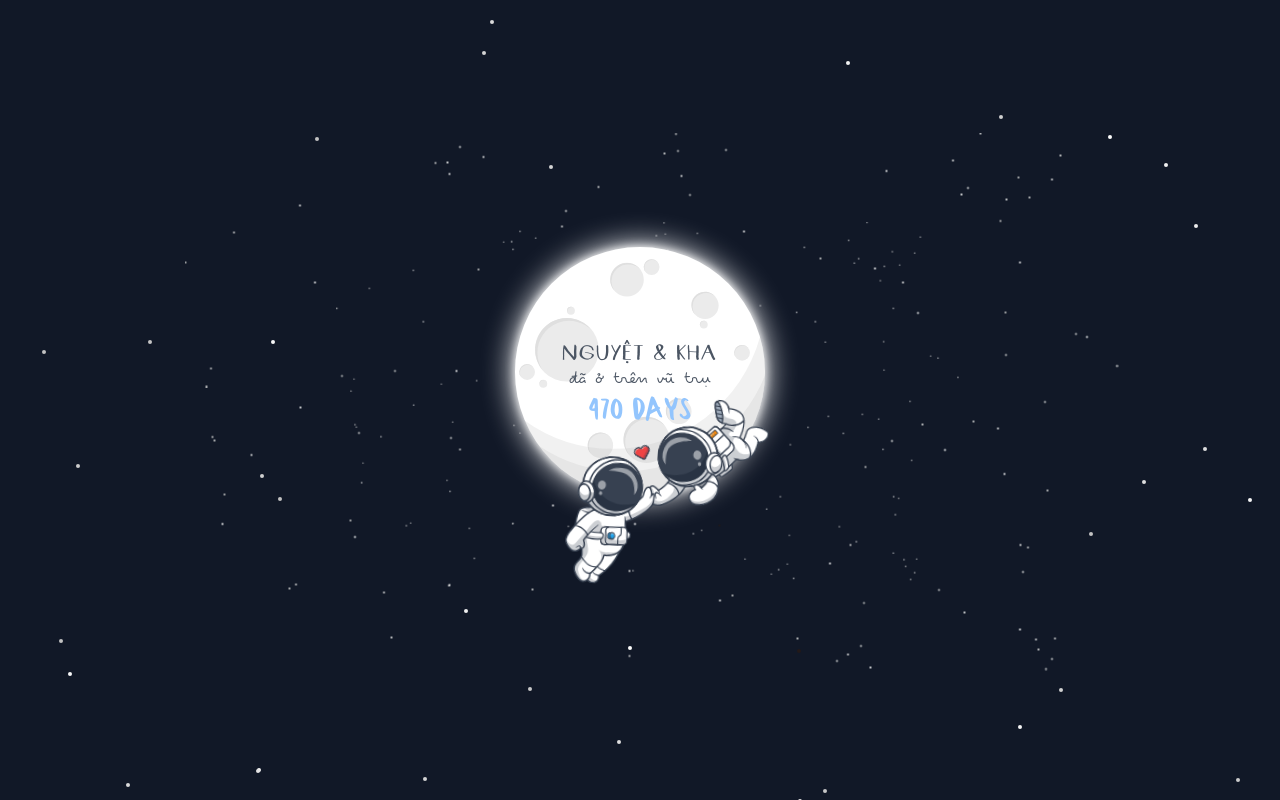
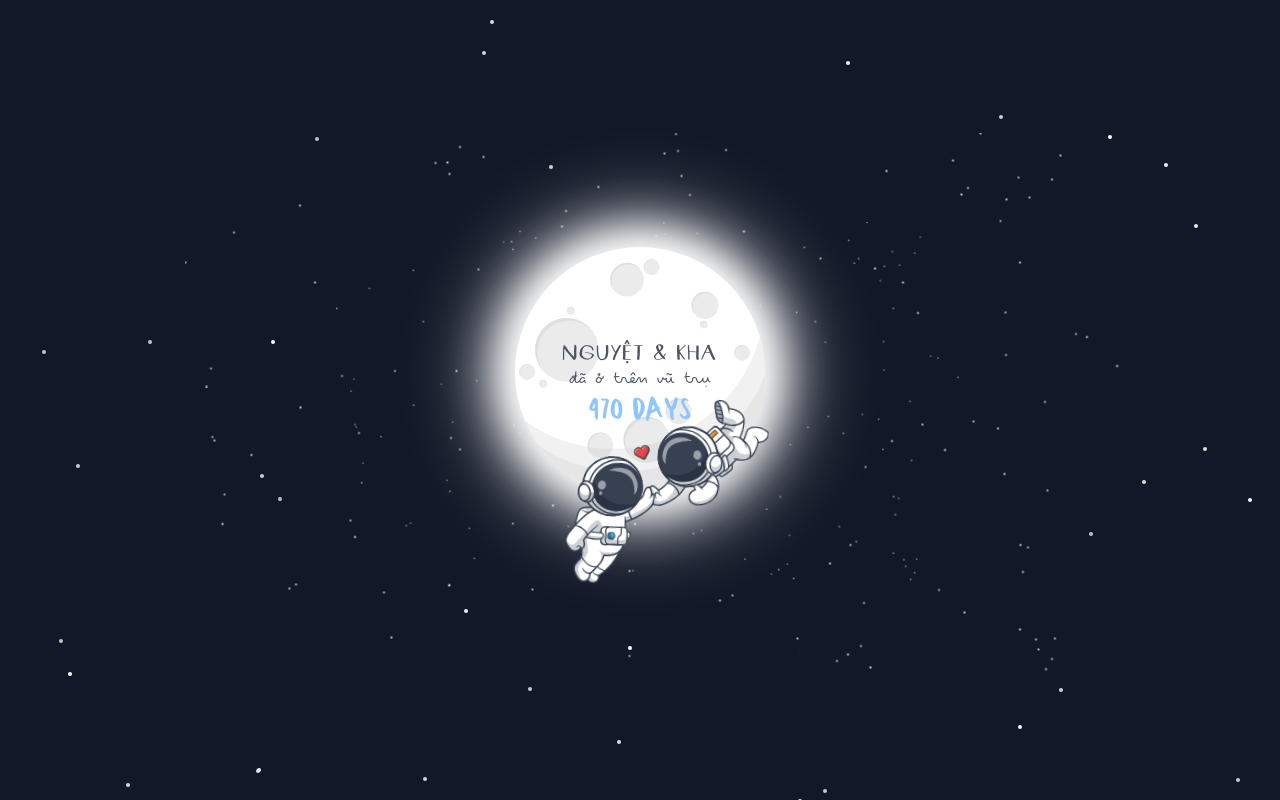
Before and after one commit to irzko/kyeon, a Next.js app: page / in a window 1280 px wide. Built offline with nearby package versions, Linux system fonts and the light colour scheme.

Commit message:
Update Moon.tsx

```diff
--- a/components/Moon.tsx
+++ b/components/Moon.tsx
@@ -3,7 +3,7 @@ export default function Moon() {
     <div className="animate-zoomOut">
       <svg
         xmlns="http://www.w3.org/2000/svg"
-        className="glow"
+        className="drop-shadow-moonGlow"
         width={250}
         height={250}
         viewBox="0 0 172 172"
```
